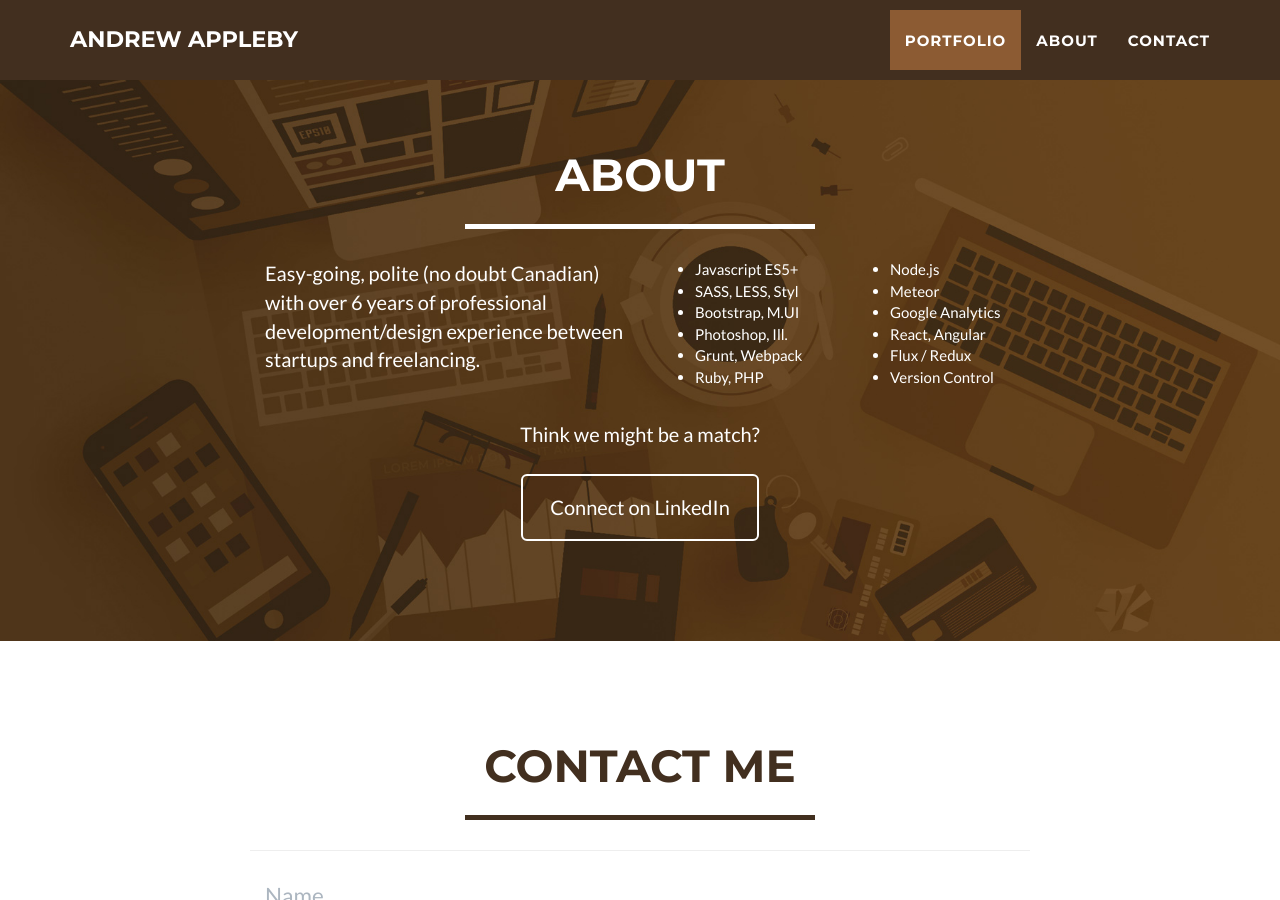
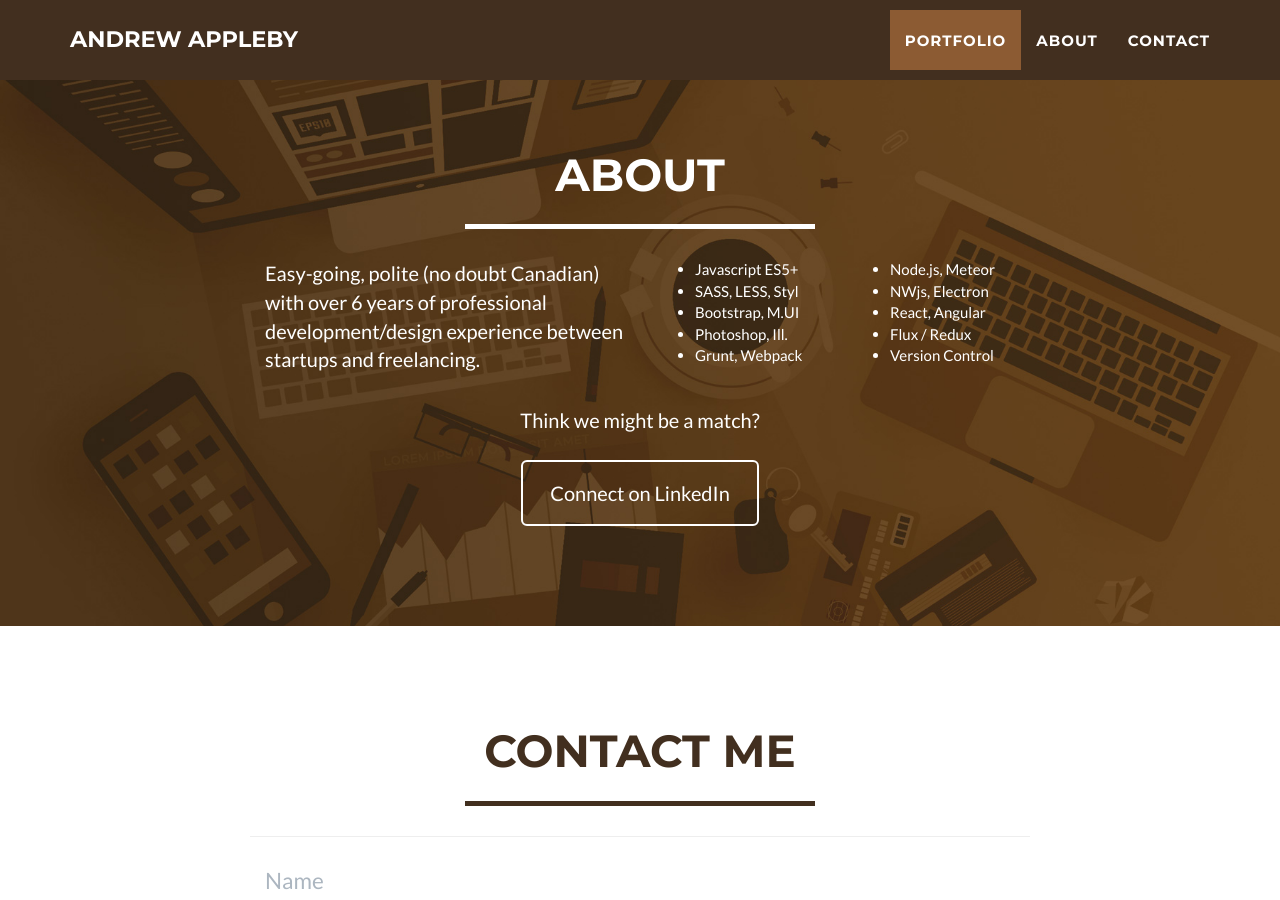
Before and after one commit to applebya/applebya.github.io, a Jekyll site: the page built from index.html, in a window 1280 px wide and 900 px high, scrolled down 1664 px. Built offline with Jekyll 4.4.1, drawn with Linux system fonts in a browser that asks for light colours.

Commit message:
Add NW/Electron, remove Ruby/PHP & G.A
Ruby/PHP a bit irrelevant to the work I want…

```diff
--- a/_includes/about.html
+++ b/_includes/about.html
@@ -23,14 +23,12 @@
 													<li>Bootstrap, M.UI</li>
 													<li>Photoshop, Ill.
 													<li>Grunt, Webpack</li>
-													<li>Ruby, PHP</li>
 												</ul>
 											</div>
 											<div class="col-lg-6">
 												<ul>
-													<li>Node.js</li>
-													<li>Meteor</li>
-													<li>Google Analytics</li>
+													<li>Node.js, Meteor</li>
+													<li>NWjs, Electron</li>
 													<li>React, Angular</li>
 													<li>Flux / Redux</li>
 													<li>Version Control</li>
```
